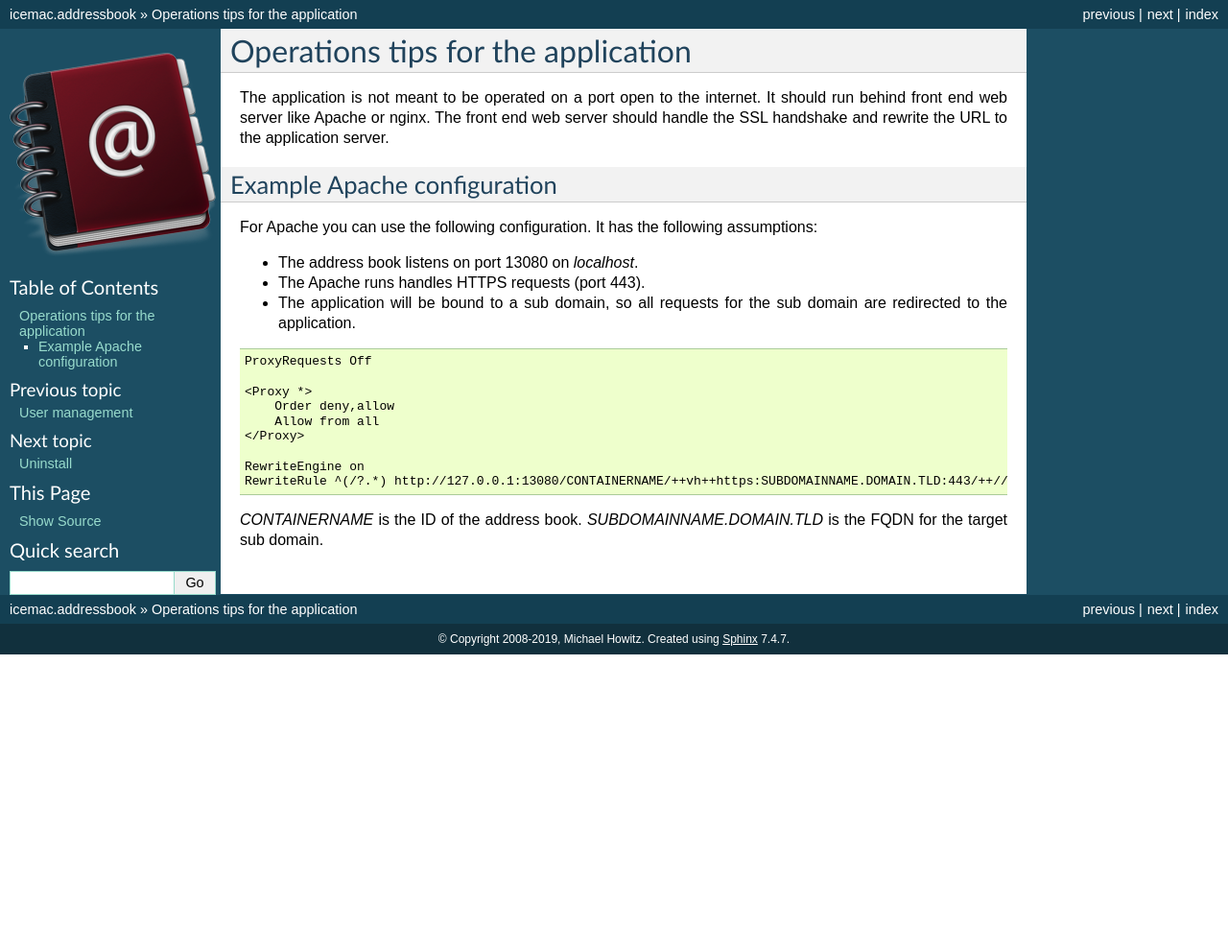
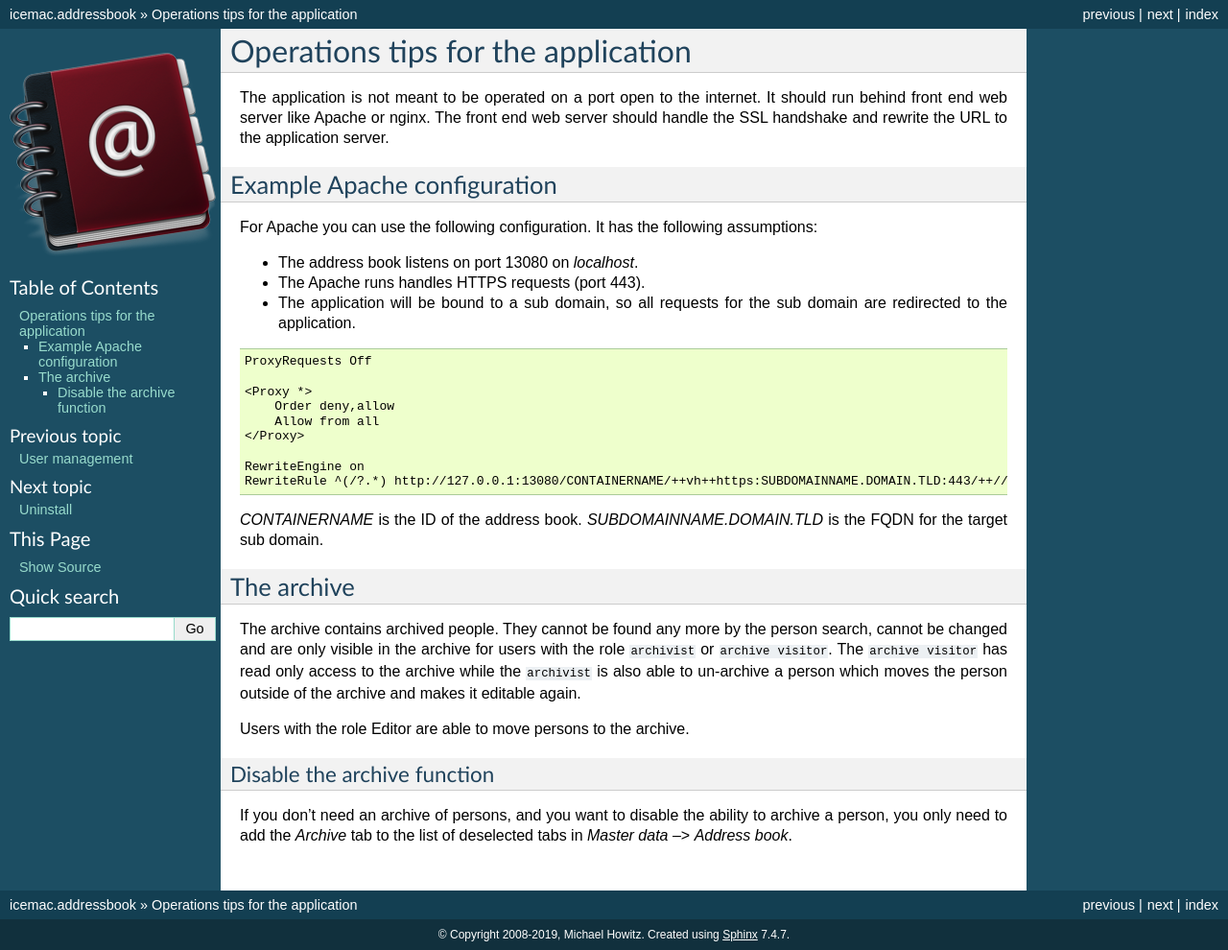
Before and after one commit to icemac/icemac.addressbook, a Sphinx documentation site: the page built from docs/operations.rst, in a window 1280 px wide. Shown: the whole page at 96% size. Built offline with Sphinx 7.4.7, drawn with Linux system fonts in a browser that asks for light colours; before the commit the page ends 900 px from its top, so only the background shows below that.

```diff
--- a/docs/operations.rst
+++ b/docs/operations.rst
@@ -35,3 +35,22 @@
 
 `CONTAINERNAME` is the ID of the address book.
 `SUBDOMAINNAME.DOMAIN.TLD` is the FQDN for the target sub domain.
+
+
+The archive
+===========
+
+The archive contains archived people. They cannot be found any more by the
+person search, cannot be changed and are only visible in the archive for users
+with the role ``archivist`` or ``archive visitor``. The ``archive visitor`` has
+read only access to the archive while the ``archivist`` is also able to
+un-archive a person which moves the person outside of the archive and makes it
+editable again.
+
+Users with the role Editor are able to move persons to the archive.
+
+Disable the archive function
+----------------------------
+
+If you don't need an archive of persons, and you want to disable the ability to
+archive a person, you only need to add the `Archive` tab to the list of deselected tabs in `Master data` --> `Address book`.
```
Also changed, not shown: CHANGES.rst (+8 -2 lines), docs/usermanagement.md (+9 -3 lines), 4 other files.
